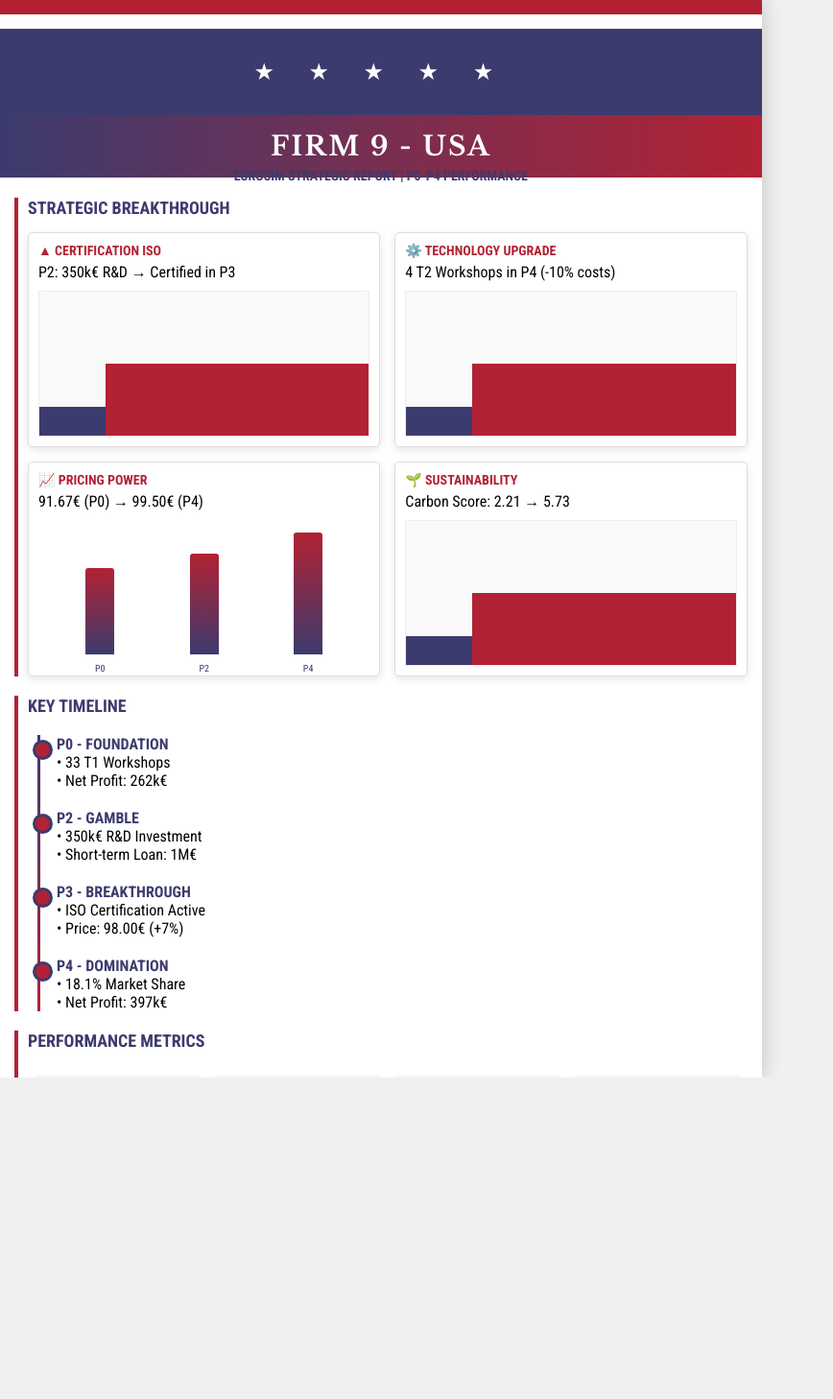
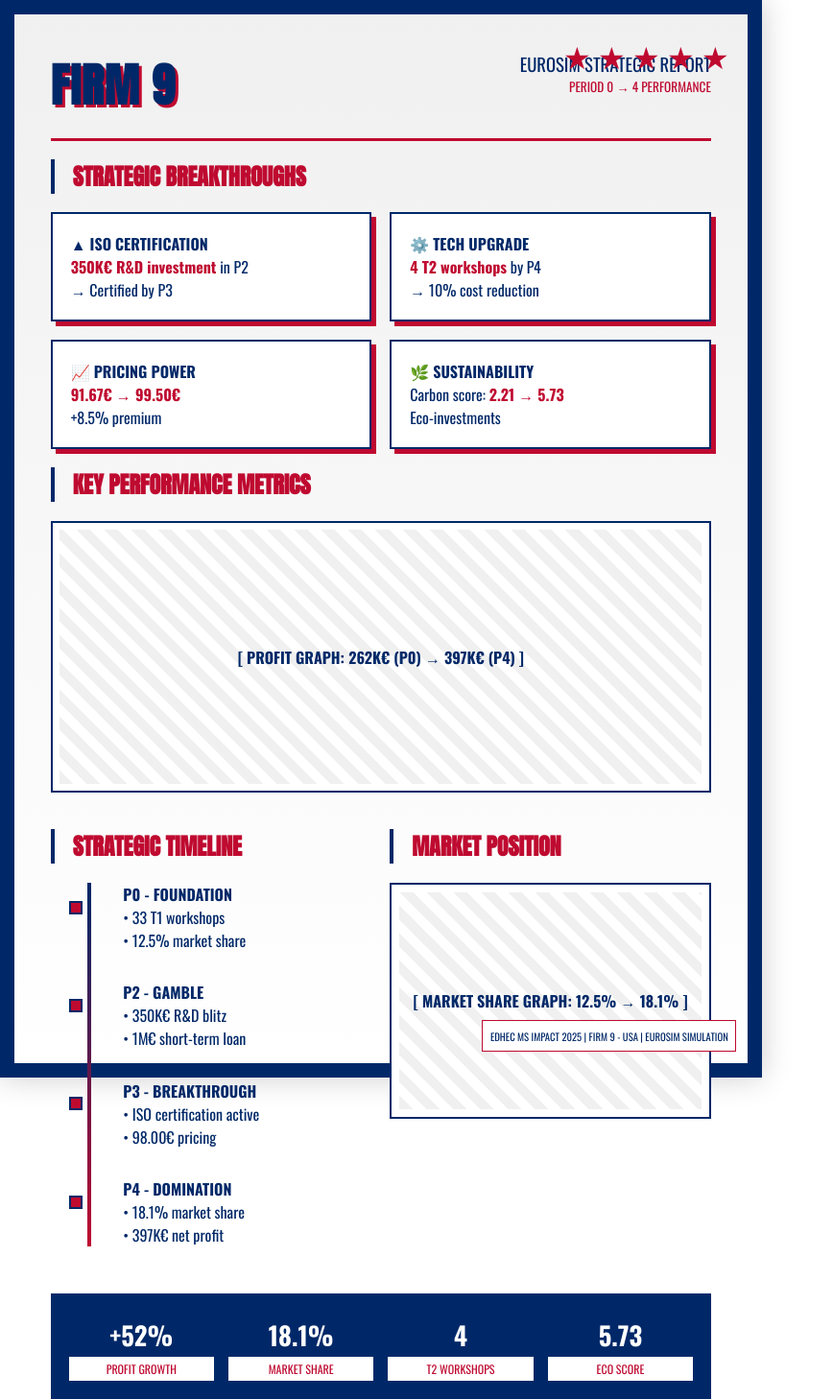
Before and after one commit to OusmaneMomboMombo/OusmaneMomboMombo.github.io, a plain HTML site: page index.html in a window 1280 px wide. Shown: the whole page at 96% size, without its empty margins (0-868 px from the left). Before the commit the page ends 1123 px from the top, so only its background shows below. Drawn offline with nearby package versions, Linux system fonts and the light colour scheme.

Commit message:
Update index.html

```diff
--- a/index.html
+++ b/index.html
@@ -3,337 +3,281 @@
 <head>
     <meta charset="UTF-8">
     <meta name="viewport" content="width=device-width, initial-scale=1.0">
-    <title>FIRM 9 - EUROSIM Strategic Report</title>
+    <title>FIRM 9 - Strategic Dominance</title>
     <style>
-        @import url('https://fonts.googleapis.com/css2?family=Libre+Baskerville:wght@700&family=Roboto+Condensed:wght@400;700&display=swap');
+        @import url('https://fonts.googleapis.com/css2?family=Anton&family=Oswald:wght@400;700&display=swap');
 
         body {
             margin: 0;
             padding: 0;
-            background-color: #f0f0f0;
-            font-family: 'Roboto Condensed', sans-serif;
-            width: 210mm; /* A4 width */
-            height: 297mm; /* A4 height */
+            background-color: #fff;
+            color: #002868;
+            font-family: 'Oswald', sans-serif;
+            width: 210mm;
+            height: 297mm;
             overflow: hidden;
         }
 
         .poster {
             width: 100%;
             height: 100%;
-            background: white;
+            padding: 10mm;
+            box-sizing: border-box;
+            background: linear-gradient(to bottom, #f0f0f0 0%, #ffffff 100%);
+            border: 15px solid #002868;
             position: relative;
-            box-shadow: 0 0 20px rgba(0,0,0,0.2);
-            overflow: hidden;
+            box-shadow: 0 0 30px rgba(0,0,0,0.2);
         }
 
-        /* Drapeau US en bandeau */
-        .flag-stripes {
-            height: 30px;
-            background: repeating-linear-gradient(
-                180deg,
-                #B22234,
-                #B22234 15px,
-                white 15px,
-                white 30px
-            );
+        .stars {
+            position: absolute;
+            top: 5mm;
+            right: 5mm;
+            font-size: 24pt;
+            color: #bf0a30;
         }
 
-        .flag-stars {
-            height: 90px;
-            background-color: #3C3B6E;
+        .header {
+            border-bottom: 3px solid #bf0a30;
+            padding-bottom: 5mm;
+            margin-bottom: 5mm;
             display: flex;
-            justify-content: center;
-            align-items: center;
-            position: relative;
+            justify-content: space-between;
         }
 
-        .flag-stars::after {
-            content: "★ ★ ★ ★ ★";
-            color: white;
-            font-size: 24px;
-            letter-spacing: 15px;
+        h1 {
+            font-family: 'Anton', sans-serif;
+            font-size: 36pt;
+            margin: 0;
+            color: #002868;
+            text-transform: uppercase;
+            letter-spacing: 1px;
+            text-shadow: 3px 3px 0 #bf0a30;
         }
 
-        .title {
-            text-align: center;
-            padding: 15px 0;
-            background: linear-gradient(to right, #3C3B6E, #B22234);
-            color: white;
-            font-family: 'Libre Baskerville', serif;
-            font-size: 28px;
-            text-transform: uppercase;
-            letter-spacing: 2px;
-        }
-
-        .subtitle {
-            text-align: center;
-            color: #3C3B6E;
-            font-size: 14px;
-            margin-top: -10px;
-            font-weight: bold;
-        }
-
-        .content {
-            padding: 15px;
-        }
-
-        .section {
-            margin-bottom: 20px;
-            border-left: 4px solid #B22234;
-            padding-left: 10px;
-        }
-
-        .section-title {
-            color: #3C3B6E;
-            font-size: 18px;
-            font-weight: bold;
-            margin-bottom: 10px;
-            text-transform: uppercase;
+        h2 {
+            font-family: 'Anton', sans-serif;
+            font-size: 18pt;
+            color: #bf0a30;
+            border-left: 4px solid #002868;
+            padding-left: 5mm;
+            margin-top: 5mm;
         }
 
         .grid {
             display: grid;
             grid-template-columns: 1fr 1fr;
-            gap: 15px;
-            margin-top: 15px;
+            gap: 5mm;
+            margin-top: 5mm;
         }
 
         .card {
             background: white;
-            border: 1px solid #ddd;
-            border-radius: 5px;
-            padding: 10px;
-            box-shadow: 0 3px 10px rgba(0,0,0,0.1);
+            border: 2px solid #002868;
+            padding: 5mm;
+            border-radius: 0;
+            box-shadow: 5px 5px 0 #bf0a30;
         }
 
-        .card-title {
-            color: #B22234;
-            font-weight: bold;
-            margin-bottom: 5px;
-            font-size: 14px;
+        .graph-container {
+            background: white;
+            border: 2px solid #002868;
+            padding: 2mm;
+            margin-top: 5mm;
+            height: 70mm;
+            position: relative;
         }
 
-        .chart {
-            height: 150px;
-            background: #f9f9f9;
-            margin-top: 10px;
-            position: relative;
-            overflow: hidden;
-            border: 1px solid #eee;
-        }
-
-        .chart::before {
-            content: "";
-            position: absolute;
-            bottom: 0;
-            left: 0;
-            right: 0;
-            height: 20%;
-            background: #3C3B6E;
-            z-index: 1;
-        }
-
-        .chart::after {
-            content: "";
-            position: absolute;
-            bottom: 0;
-            left: 20%;
-            right: 0;
-            height: 50%;
-            background: #B22234;
-            z-index: 2;
+        .graph-placeholder {
+            width: 100%;
+            height: 100%;
+            background: repeating-linear-gradient(
+                45deg,
+                #f0f0f0,
+                #f0f0f0 10px,
+                #ffffff 10px,
+                #ffffff 20px
+            );
+            display: flex;
+            align-items: center;
+            justify-content: center;
+            color: #002868;
+            font-weight: bold;
         }
 
         .timeline {
             position: relative;
-            padding-left: 30px;
-            margin: 20px 0;
+            padding-left: 20mm;
+            margin: 5mm 0;
         }
 
         .timeline::before {
             content: "";
             position: absolute;
-            left: 10px;
+            left: 10mm;
             top: 0;
             bottom: 0;
-            width: 3px;
-            background: linear-gradient(to bottom, #3C3B6E, #B22234);
+            width: 4px;
+            background: linear-gradient(to bottom, #002868, #bf0a30);
         }
 
         .timeline-item {
             position: relative;
-            margin-bottom: 20px;
+            margin-bottom: 8mm;
         }
 
         .timeline-item::before {
             content: "";
             position: absolute;
-            left: -25px;
-            top: 5px;
-            width: 15px;
-            height: 15px;
-            border-radius: 50%;
-            background: #B22234;
-            border: 3px solid #3C3B6E;
-        }
-
-        .timeline-date {
-            font-weight: bold;
-            color: #3C3B6E;
+            left: -15mm;
+            top: 5mm;
+            width: 10px;
+            height: 10px;
+            background: #bf0a30;
+            border: 2px solid #002868;
         }
 
         .stats {
             display: flex;
             justify-content: space-between;
-            margin-top: 20px;
-            flex-wrap: wrap;
+            margin-top: 5mm;
+            background: #002868;
+            padding: 3mm;
+            color: white;
         }
 
         .stat {
             text-align: center;
             flex: 1;
-            min-width: 100px;
-            margin: 5px;
-            padding: 10px;
-            background: #f9f9f9;
-            border-radius: 5px;
+            padding: 2mm;
         }
 
         .stat-value {
-            font-size: 24px;
+            font-size: 20pt;
             font-weight: bold;
-            color: #B22234;
-            margin: 5px 0;
+            color: white;
+            margin: 1mm 0;
         }
 
         .stat-label {
-            font-size: 10px;
-            color: #3C3B6E;
-            text-transform: uppercase;
+            font-size: 9pt;
+            color: #bf0a30;
+            background: white;
+            padding: 1mm;
         }
 
         .footer {
-            text-align: center;
-            font-size: 10px;
-            color: #666;
-            margin-top: 20px;
-            padding: 10px;
-            border-top: 1px solid #ddd;
+            position: absolute;
+            bottom: 3mm;
+            right: 3mm;
+            font-size: 8pt;
+            color: #002868;
+            background: white;
+            padding: 2mm;
+            border: 1px solid #bf0a30;
         }
 
-        /* Graphique custom */
-        .bar-chart {
-            display: flex;
-            height: 150px;
-            align-items: flex-end;
-            justify-content: space-around;
-            padding: 0 10px;
-        }
-
-        .bar {
-            width: 30px;
-            background: linear-gradient(to top, #3C3B6E, #B22234);
-            margin: 0 5px;
-            position: relative;
-            border-radius: 3px 3px 0 0;
-        }
-
-        .bar-label {
-            position: absolute;
-            bottom: -20px;
-            left: 0;
-            right: 0;
-            text-align: center;
-            font-size: 10px;
-            color: #3C3B6E;
+        .highlight {
+            color: #bf0a30;
+            font-weight: bold;
         }
     </style>
 </head>
 <body>
     <div class="poster">
-        <div class="flag-stripes"></div>
-        <div class="flag-stars"></div>
+        <div class="stars">★ ★ ★ ★ ★</div>
 
-        <div class="title">FIRM 9 - USA</div>
-        <div class="subtitle">EUROSIM STRATEGIC REPORT | P0-P4 PERFORMANCE</div>
+        <div class="header">
+            <h1>FIRM 9</h1>
+            <div style="text-align: right;">
+                <div style="font-size: 14pt; color: #002868;">EUROSIM STRATEGIC REPORT</div>
+                <div style="font-size: 10pt; color: #bf0a30;">PERIOD 0 → 4 PERFORMANCE</div>
+            </div>
+        </div>
 
-        <div class="content">
-            <div class="section">
-                <div class="section-title">STRATEGIC BREAKTHROUGH</div>
+        <h2>STRATEGIC BREAKTHROUGHS</h2>
         <div class="grid">
             <div class="card">
-                        <div class="card-title">▲ CERTIFICATION ISO</div>
-                        <div>P2: 350k€ R&D → Certified in P3</div>
-                        <div class="chart"></div>
+                <strong style="color: #002868;">▲ ISO CERTIFICATION</strong><br>
+                <span class="highlight">350K€ R&D investment</span> in P2<br>
+                → Certified by P3
             </div>
             <div class="card">
-                        <div class="card-title">⚙️ TECHNOLOGY UPGRADE</div>
-                        <div>4 T2 Workshops in P4 (-10% costs)</div>
-                        <div class="chart"></div>
+                <strong style="color: #002868;">⚙️ TECH UPGRADE</strong><br>
+                <span class="highlight">4 T2 workshops</span> by P4<br>
+                → 10% cost reduction
             </div>
             <div class="card">
-                        <div class="card-title">📈 PRICING POWER</div>
-                        <div>91.67€ (P0) → 99.50€ (P4)</div>
-                        <div class="bar-chart">
-                            <div class="bar" style="height: 60%;"><div class="bar-label">P0</div></div>
-                            <div class="bar" style="height: 70%;"><div class="bar-label">P2</div></div>
-                            <div class="bar" style="height: 85%;"><div class="bar-label">P4</div></div>
+                <strong style="color: #002868;">📈 PRICING POWER</strong><br>
+                <span class="highlight">91.67€ → 99.50€</span><br>
+                +8.5% premium
+            </div>
+            <div class="card">
+                <strong style="color: #002868;">🌿 SUSTAINABILITY</strong><br>
+                Carbon score: <span class="highlight">2.21 → 5.73</span><br>
+                Eco-investments
             </div>
         </div>
-                    <div class="card">
-                        <div class="card-title">🌱 SUSTAINABILITY</div>
-                        <div>Carbon Score: 2.21 → 5.73</div>
-                        <div class="chart"></div>
+
+        <h2>KEY PERFORMANCE METRICS</h2>
+        <div class="graph-container">
+            <div class="graph-placeholder">
+                [ PROFIT GRAPH: 262K€ (P0) → 397K€ (P4) ]
+            </div>
+        </div>
+
+        <div class="grid" style="margin-top: 5mm;">
+            <div>
+                <h2>STRATEGIC TIMELINE</h2>
+                <div class="timeline">
+                    <div class="timeline-item">
+                        <strong>P0 - FOUNDATION</strong><br>
+                        • 33 T1 workshops<br>
+                        • 12.5% market share
+                    </div>
+                    <div class="timeline-item">
+                        <strong>P2 - GAMBLE</strong><br>
+                        • 350K€ R&D blitz<br>
+                        • 1M€ short-term loan
+                    </div>
+                    <div class="timeline-item">
+                        <strong>P3 - BREAKTHROUGH</strong><br>
+                        • ISO certification active<br>
+                        • 98.00€ pricing
+                    </div>
+                    <div class="timeline-item">
+                        <strong>P4 - DOMINATION</strong><br>
+                        • 18.1% market share<br>
+                        • 397K€ net profit
+                    </div>
+                </div>
+            </div>
+            <div>
+                <h2>MARKET POSITION</h2>
+                <div class="graph-container" style="height: 60mm;">
+                    <div class="graph-placeholder">
+                        [ MARKET SHARE GRAPH: 12.5% → 18.1% ]
+                    </div>
                 </div>
             </div>
         </div>
 
-            <div class="section">
-                <div class="section-title">KEY TIMELINE</div>
-                <div class="timeline">
-                    <div class="timeline-item">
-                        <div class="timeline-date">P0 - FOUNDATION</div>
-                        <div>• 33 T1 Workshops</div>
-                        <div>• Net Profit: 262k€</div>
-                    </div>
-                    <div class="timeline-item">
-                        <div class="timeline-date">P2 - GAMBLE</div>
-                        <div>• 350k€ R&D Investment</div>
-                        <div>• Short-term Loan: 1M€</div>
-                    </div>
-                    <div class="timeline-item">
-                        <div class="timeline-date">P3 - BREAKTHROUGH</div>
-                        <div>• ISO Certification Active</div>
-                        <div>• Price: 98.00€ (+7%)</div>
-                    </div>
-                    <div class="timeline-item">
-                        <div class="timeline-date">P4 - DOMINATION</div>
-                        <div>• 18.1% Market Share</div>
-                        <div>• Net Profit: 397k€</div>
-                    </div>
-                </div>
-            </div>
-
-            <div class="section">
-                <div class="section-title">PERFORMANCE METRICS</div>
         <div class="stats">
             <div class="stat">
                 <div class="stat-value">+52%</div>
-                        <div class="stat-label">Net Profit</div>
+                <div class="stat-label">PROFIT GROWTH</div>
             </div>
             <div class="stat">
                 <div class="stat-value">18.1%</div>
-                        <div class="stat-label">Market Share</div>
+                <div class="stat-label">MARKET SHARE</div>
+            </div>
+            <div class="stat">
+                <div class="stat-value">4</div>
+                <div class="stat-label">T2 WORKSHOPS</div>
             </div>
             <div class="stat">
                 <div class="stat-value">5.73</div>
-                        <div class="stat-label">Eco Score</div>
-                    </div>
-                    <div class="stat">
-                        <div class="stat-value">4</div>
-                        <div class="stat-label">T2 Workshops</div>
-                    </div>
-                </div>
+                <div class="stat-label">ECO SCORE</div>
             </div>
         </div>
 
```
Lines whose indentation alone changed are shown as unchanged.
